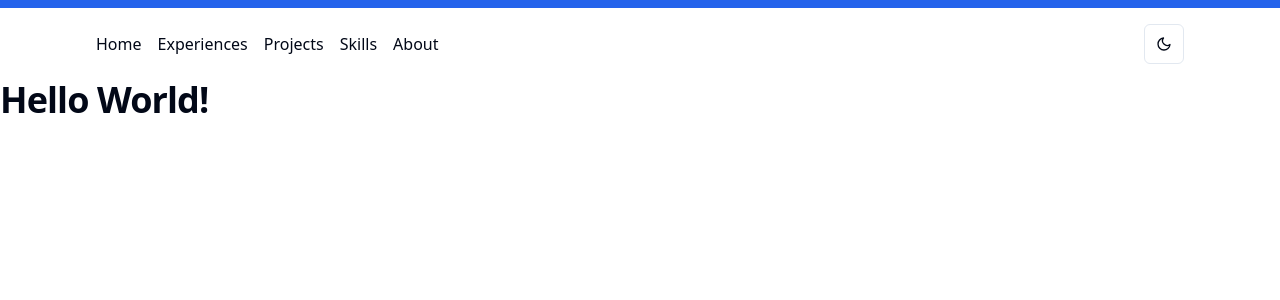
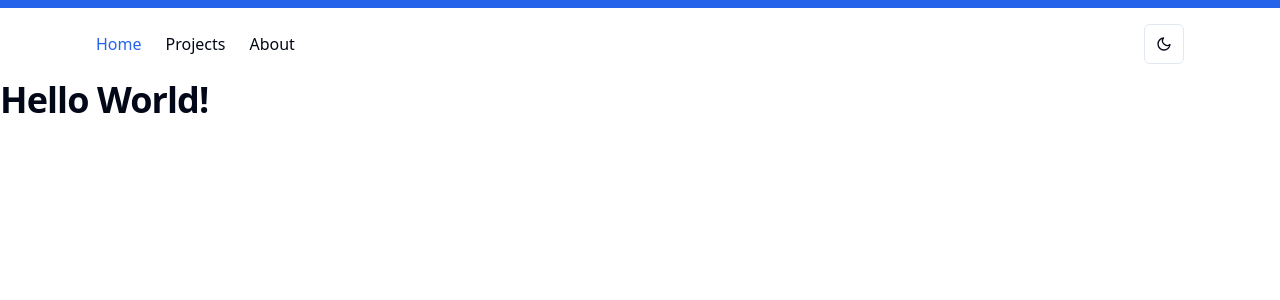
Before and after one commit to asyarbre/personal-website, a Next.js app: page / in a window 1280 px wide. Shown: the top 300 px of the page. Built offline with nearby package versions, Linux system fonts and the light colour scheme.

Commit message:
fix(header): link href & active menu

```diff
--- a/src/components/Layout/Header.tsx
+++ b/src/components/Layout/Header.tsx
@@ -1,5 +1,6 @@
 import clsx from 'clsx';
 import Link from 'next/link';
+import { useRouter } from 'next/router';
 import * as React from 'react';
 
 import ThemeButton from '../elements/ThemeButton';
@@ -7,7 +8,13 @@ import ThemeButton from '../elements/ThemeButton';
 export default function Header() {
   const [onTop, setOnTop] = React.useState<boolean>(true);
 
-  const [active, setActive] = React.useState(false);
+  const [active, setActive] = React.useState('#home');
+
+  const router = useRouter();
+
+  React.useEffect(() => {
+    setActive(router.asPath);
+  }, [router.asPath]);
 
   React.useEffect(() => {
     const handleScroll = () => {
@@ -16,30 +23,27 @@ export default function Header() {
 
     window.addEventListener('scroll', handleScroll);
 
-    return () => {
-      window.removeEventListener('scroll', handleScroll);
-    };
+    return () => window.removeEventListener('scroll', handleScroll);
   }, []);
 
   return (
     <header
       className={clsx(
-        'sticky w-full top-0 z-50 transition-shadow',
-        !onTop && 'shadow-sm',
+        'sticky top-0 z-50 transition-shadow',
+        !onTop && 'shadow-md',
       )}
     >
       <div className='h-2 bg-primary' />
-      <nav className='layout flex items-center justify-between py-4 lg:max-w-[68rem]'>
-        <ul className='flex items-center space-x-4'>
+      <nav className='layout bg-background flex items-center justify-between py-4 lg:max-w-[68rem]'>
+        <ul className='flex items-center space-x-6'>
           {links.map((link) => (
             <li key={link.href}>
               <Link
                 href={link.href}
                 className={clsx(
                   'text-sm font-medium transition-colors hover:text-primary lg:text-base',
-                  active && 'text-primary',
+                  active === link.href && 'text-primary',
                 )}
-                onClick={() => setActive(!active)}
               >
                 {link.label}
               </Link>
@@ -54,8 +58,6 @@ export default function Header() {
 
 const links = [
   { href: '/', label: 'Home' },
-  { href: '/experiences', label: 'Experiences' },
   { href: '/projects', label: 'Projects' },
-  { href: '/skiils', label: 'Skills' },
   { href: '/about', label: 'About' },
 ];
```
